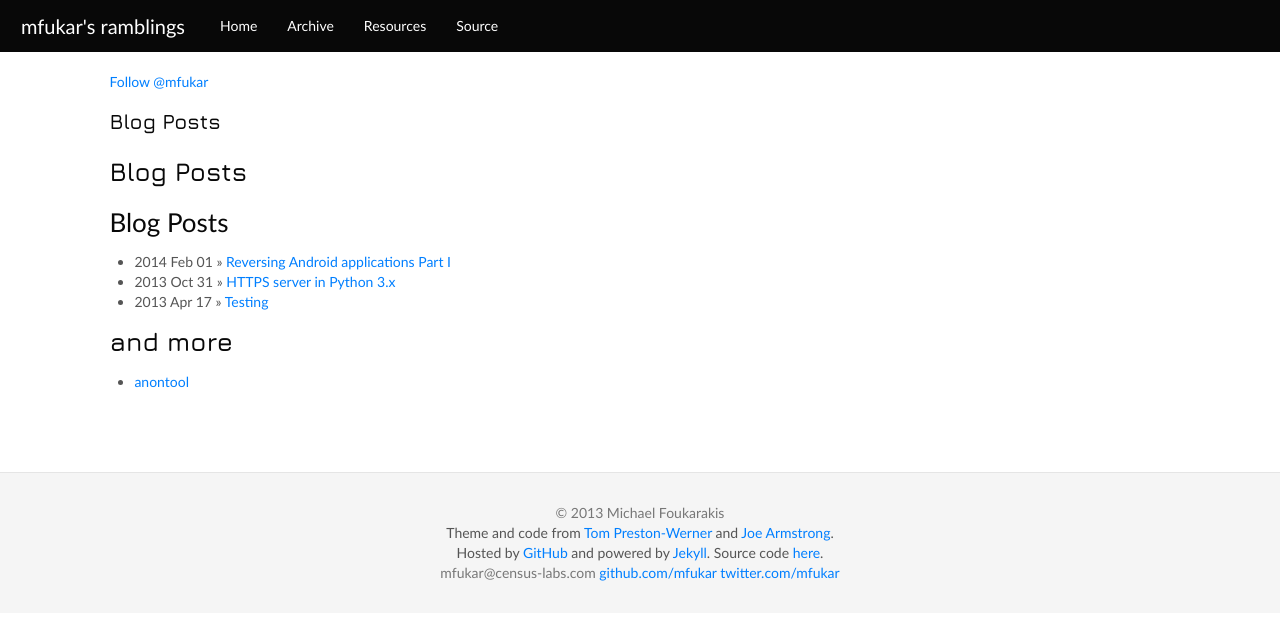
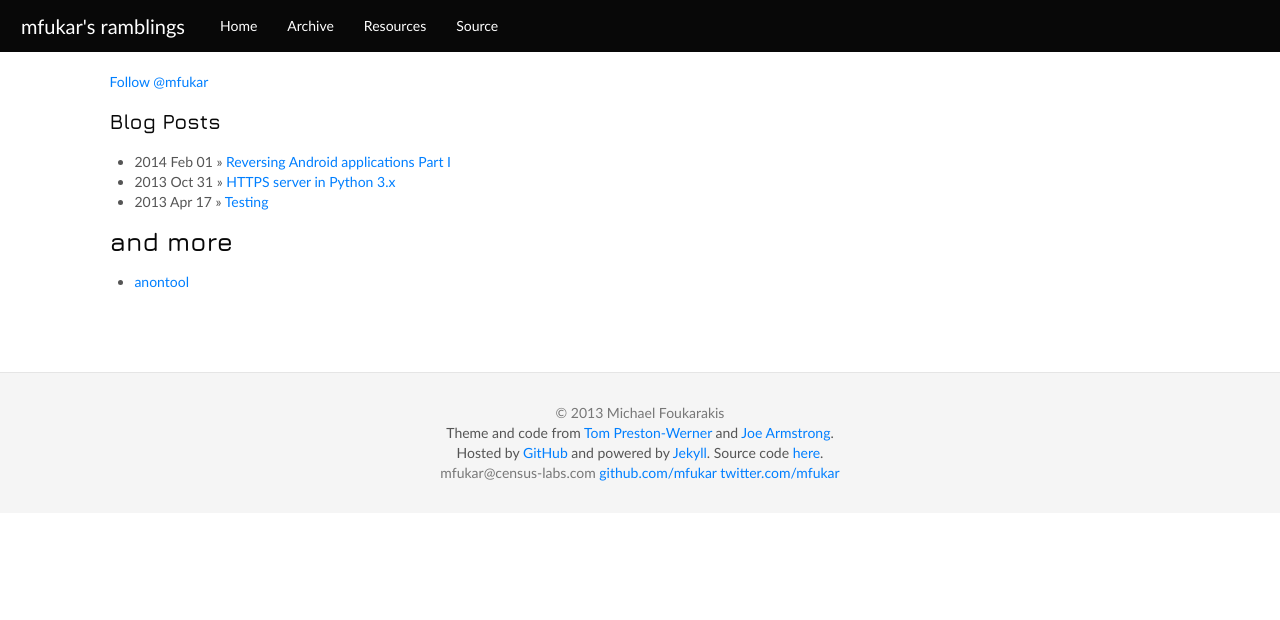
Before and after one commit to mfukar/mfukar.github.com, a Jekyll site: the page built from index.html, in a window 1280 px wide. Shown: the top 620 px of the page. Built offline with Jekyll 4.4.1, drawn with Linux system fonts in a browser that asks for light colours; some web fonts are replaced; Markdown is read by kramdown in place of the engine named in the settings; comment, search, counter and statistics services are not loaded.

Commit message:
Revert "test"
This reverts commit 52a7bed3fa39c3278e78ed1f1f6fc97e1a6b50cf.

```diff
--- a/index.html
+++ b/index.html
@@ -5,8 +5,6 @@ title: mfukar's ramblings
 
 <div id="home">
 	<h1>Blog Posts</h1>
-	<h2>Blog Posts</h2>
-	<h3>Blog Posts</h3>
 	<ul id="posts">
 		{% for post in site.posts %}
 			<li><span>{{ post.date | date: "%Y %b %d" }}</span> &raquo; <a href="{{ post.url }}">{{ post.title }}</a></li>
```
